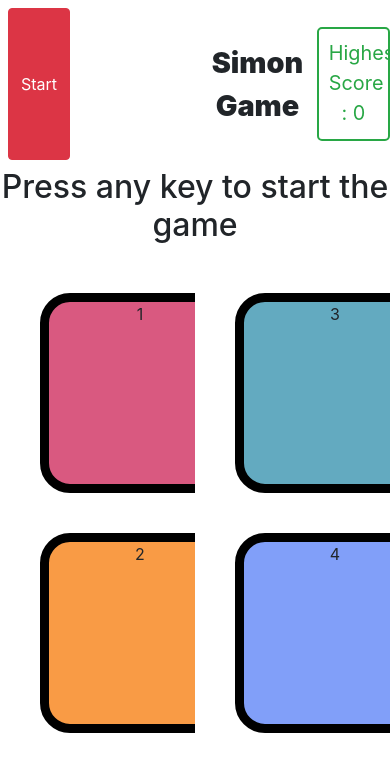
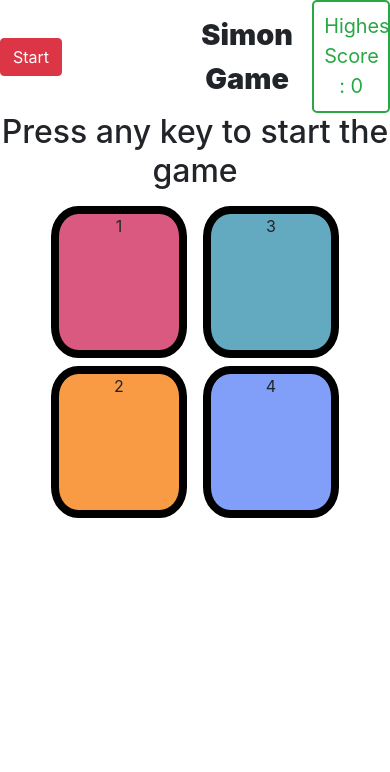
Before and after one commit to AbhishekGargcoder/Simon-Game, a plain HTML site: page index.html in a window 390 px wide. Drawn offline with nearby package versions, Linux system fonts and the light colour scheme.

Commit message:
Update style.css

```diff
--- a/style.css
+++ b/style.css
@@ -65,12 +65,12 @@ span {
     font-weight: 900;
     margin-left: 7.5rem;
 }
-.btn{
+/* .btn{
     margin-left: 20px;
     width: 5rem;
-}
+} */
 @media(max-width : 535px) {
-    .btn {
+    .btns {
         height: 9.5rem;
         width: 8.5rem;
         border-radius: 20%;
@@ -80,7 +80,7 @@ span {
 }
 
 @media(max-width : 320px) {
-    .btn {
+    .btns {
         height: 4.5rem;
         width: 5rem;
         border-radius: 20%;
```
